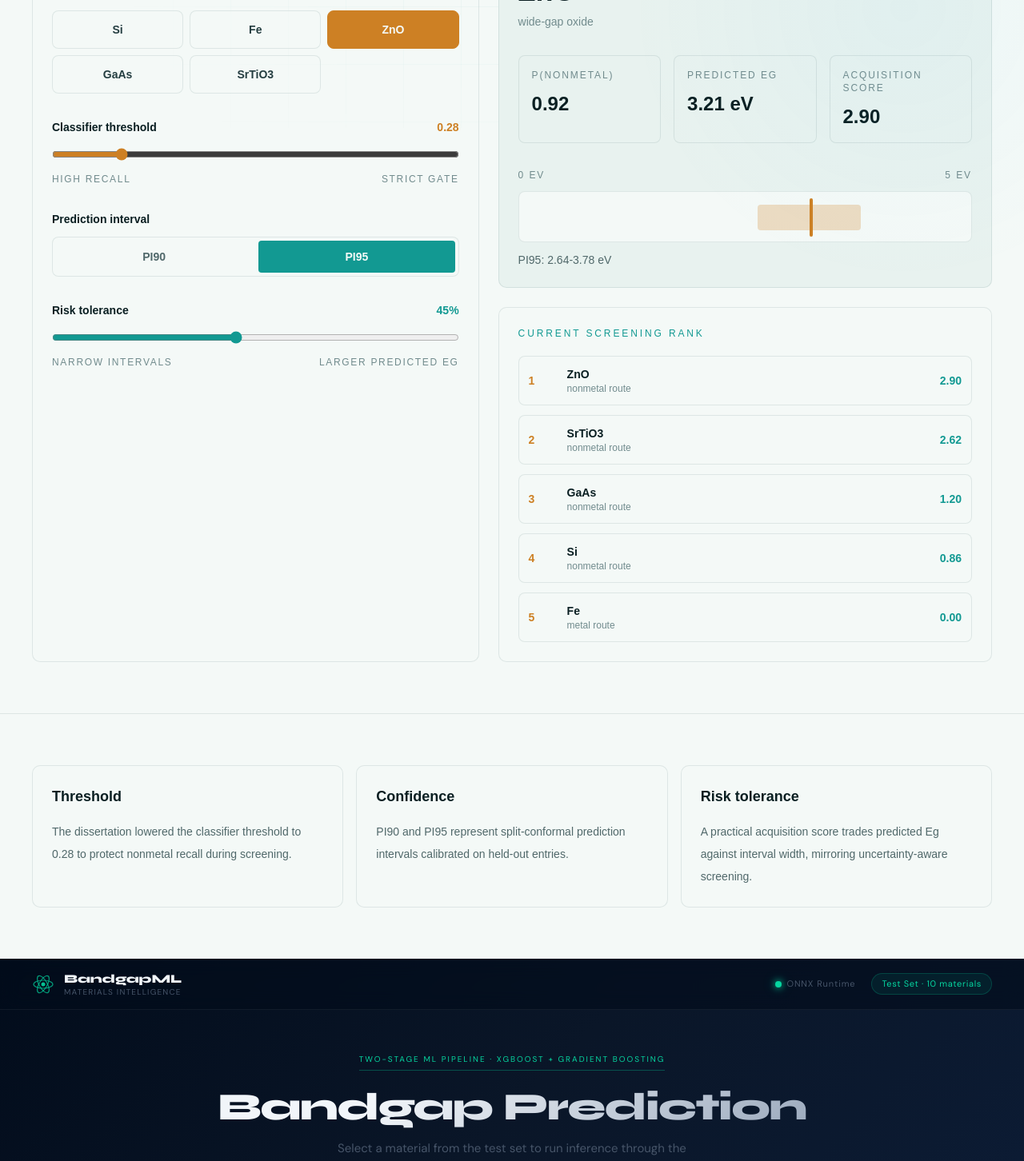
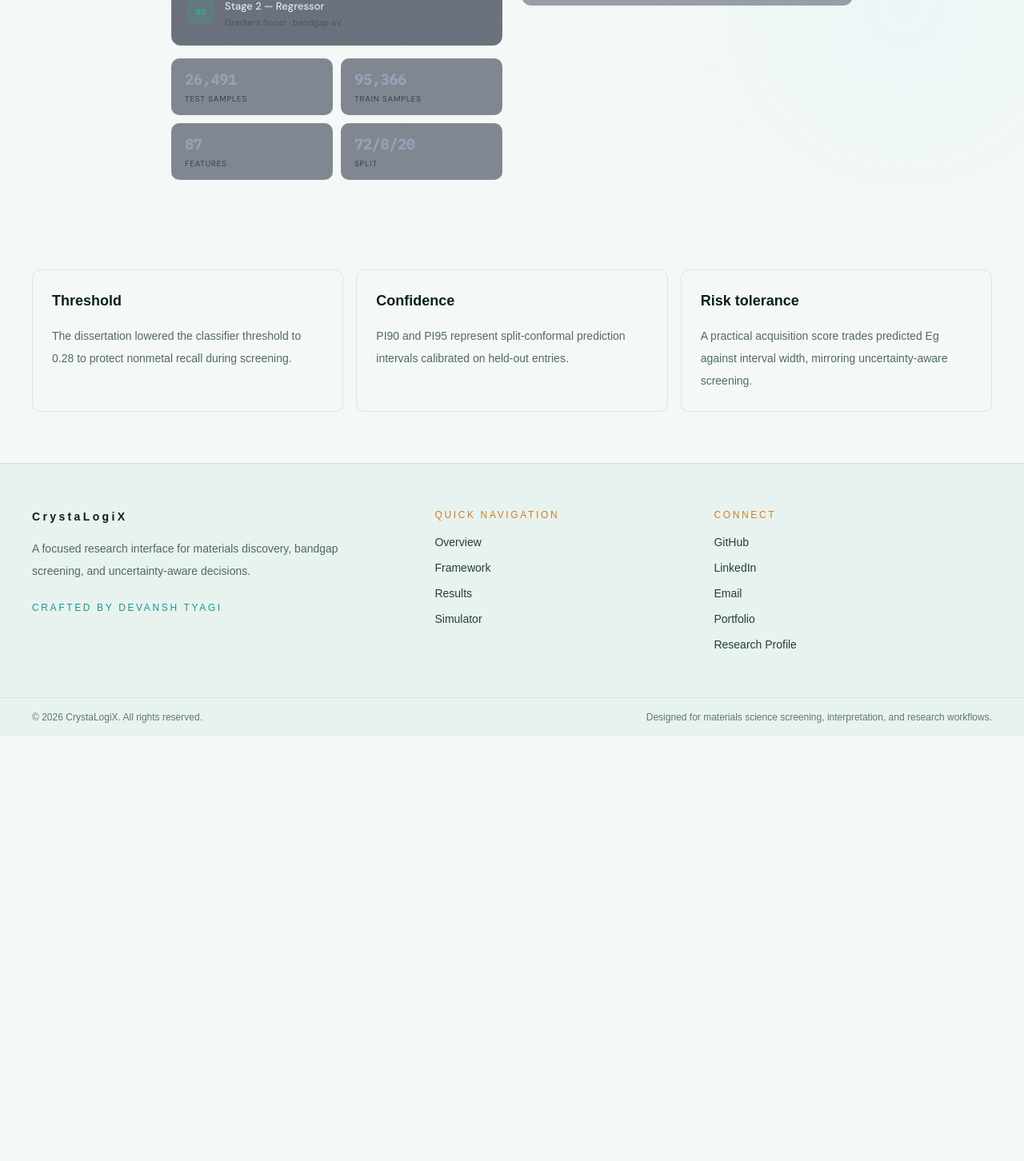
Before and after one commit to devanshtyagi26/CrystaLogiX, a Next.js app: page /simulator in a window 1280 px wide. Shown: the part 640-2092 px from the top of the page at 80% size. After the commit the page ends 1561 px from the top, so only its background shows below. Built offline with nearby package versions, Linux system fonts and the light colour scheme.

Commit message:
Reshaping structure

```diff
--- a/app/components/BandgapPredictor.tsx
+++ b/app/components/BandgapPredictor.tsx
@@ -1,6 +1,7 @@
 "use client";
 
 import { useState, useEffect, useRef, type ReactElement } from "react";
+import { PageHeader } from "./Section";
 
 type Material = {
   id: string;
@@ -692,10 +693,7 @@ export default function BandgapPredictor(): ReactElement {
     <div
       style={{
         minHeight: "100vh",
-        background:
-          "linear-gradient(135deg, #020c1b 0%, #0a1628 40%, #0d1f3c 100%)",
         fontFamily: "'DM Sans', sans-serif",
-        color: "#e2e8f0",
         padding: "0",
       }}
     >
@@ -731,48 +729,8 @@ export default function BandgapPredictor(): ReactElement {
       />
 
       {/* Header */}
-      <header
-        style={{
-          borderBottom: "1px solid rgba(255,255,255,0.06)",
-          padding: "0 40px",
-          height: 64,
-          display: "flex",
-          alignItems: "center",
-          justifyContent: "space-between",
-          backdropFilter: "blur(12px)",
-          background: "rgba(2,12,27,0.6)",
-          position: "sticky",
-          top: 0,
-          zIndex: 100,
-        }}
-      >
-        <div style={{ display: "flex", alignItems: "center", gap: 12 }}>
-          <AtomIcon />
-          <div>
-            <div
-              style={{
-                fontSize: 15,
-                fontFamily: "'Syne', sans-serif",
-                fontWeight: 800,
-                letterSpacing: "-0.01em",
-                color: "#f1f5f9",
-              }}
-            >
-              BandgapML
-            </div>
-            <div
-              style={{
-                fontSize: 10,
-                color: "#475569",
-                letterSpacing: "0.12em",
-                textTransform: "uppercase",
-                marginTop: -2,
-              }}
-            >
-              Materials Intelligence
-            </div>
-          </div>
-        </div>
+      <div className="flex items-center justify-between absolute right-10 top-25">
+        <span></span>
         <div style={{ display: "flex", alignItems: "center", gap: 20 }}>
           <div style={{ display: "flex", alignItems: "center", gap: 6 }}>
             <GlowDot active={true} />
@@ -800,54 +758,13 @@ export default function BandgapPredictor(): ReactElement {
             Test Set · {MATERIALS.length} materials
           </div>
         </div>
-      </header>
-
+      </div>
+      <PageHeader
+        eyebrow="Interactive simulator | Two-stage ML pipeline · XGBoost"
+        title="Bandgap Prediction"
+        body="Select a material from the test set to run inference through the Two-stage Hurdle Pipeline and compare against DFT ground truth."
+      />
       <main style={{ maxWidth: 900, margin: "0 auto", padding: "48px 24px" }}>
-        {/* Hero */}
-        <div style={{ marginBottom: 48, textAlign: "center" }}>
-          <div
-            style={{
-              display: "inline-block",
-              fontSize: 10,
-              color: "#06d6a0",
-              letterSpacing: "0.2em",
-              textTransform: "uppercase",
-              borderBottom: "1px solid rgba(6,214,160,0.3)",
-              paddingBottom: 6,
-              marginBottom: 20,
-            }}
-          >
-            Two-stage ML pipeline · XGBoost + Gradient Boosting
-          </div>
-          <h1
-            style={{
-              fontFamily: "'Syne', sans-serif",
-              fontWeight: 800,
-              fontSize: "clamp(28px, 5vw, 48px)",
-              letterSpacing: "-0.03em",
-              lineHeight: 1.1,
-              background: "linear-gradient(135deg, #f1f5f9 30%, #94a3b8)",
-              WebkitBackgroundClip: "text",
-              WebkitTextFillColor: "transparent",
-              margin: "0 0 12px",
-            }}
-          >
-            Bandgap Prediction
-          </h1>
-          <p
-            style={{
-              fontSize: 15,
-              color: "#475569",
-              maxWidth: 460,
-              margin: "0 auto",
-              lineHeight: 1.6,
-            }}
-          >
-            Select a material from the test set to run inference through the
-            two-stage ONNX pipeline and compare against DFT ground truth.
-          </p>
-        </div>
-
         <div
           style={{
             display: "grid",
--- a/app/simulator/page.tsx
+++ b/app/simulator/page.tsx
@@ -20,15 +20,7 @@ const notes = [
 export default function SimulatorPage() {
   return (
     <main>
-      <PageHeader
-        eyebrow="Interactive simulator"
-        title="Move the gate and watch candidate routing change."
-        body="This is a lightweight, client-side demonstration of the hurdle decision flow. It uses representative materials and dissertation-derived thresholds, coverage levels, and screening logic rather than running the original notebook model in-browser."
-      />
-
-      <Section className="border-b border-line/10">
-        <ScreeningSimulator />
-      </Section>
+      <BandgapPredictor />
 
       <Section>
         <div className="grid gap-4 md:grid-cols-3">
@@ -40,7 +32,6 @@ export default function SimulatorPage() {
           ))}
         </div>
       </Section>
-      <BandgapPredictor />
     </main>
   );
 }
```
